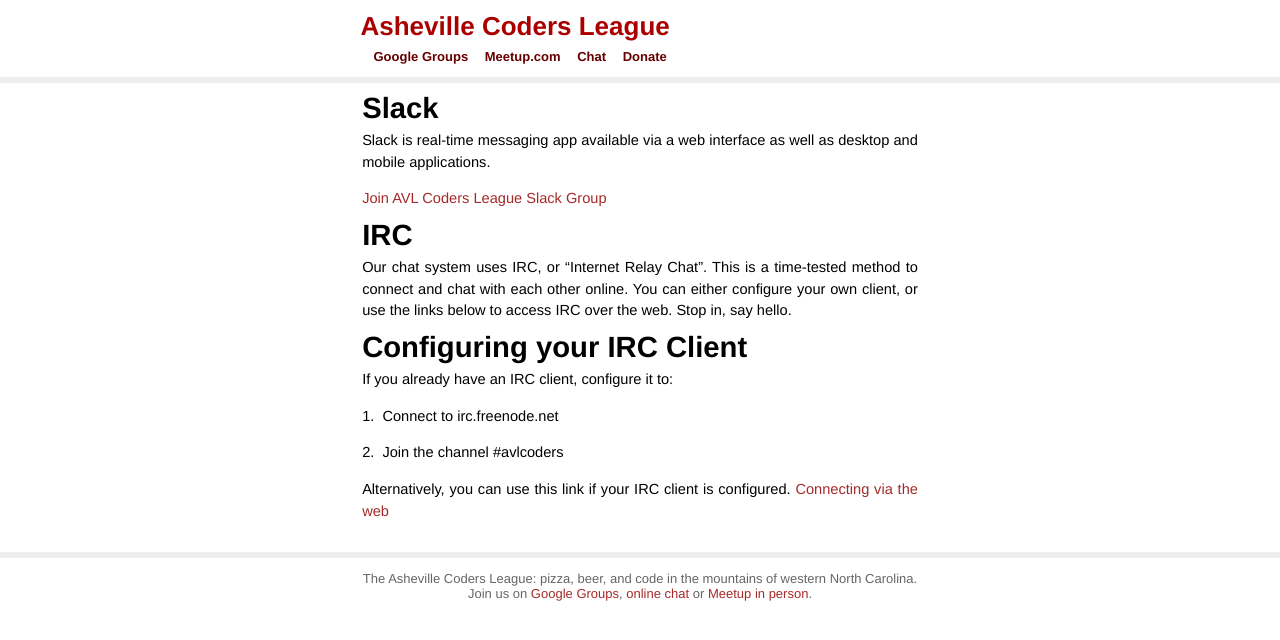
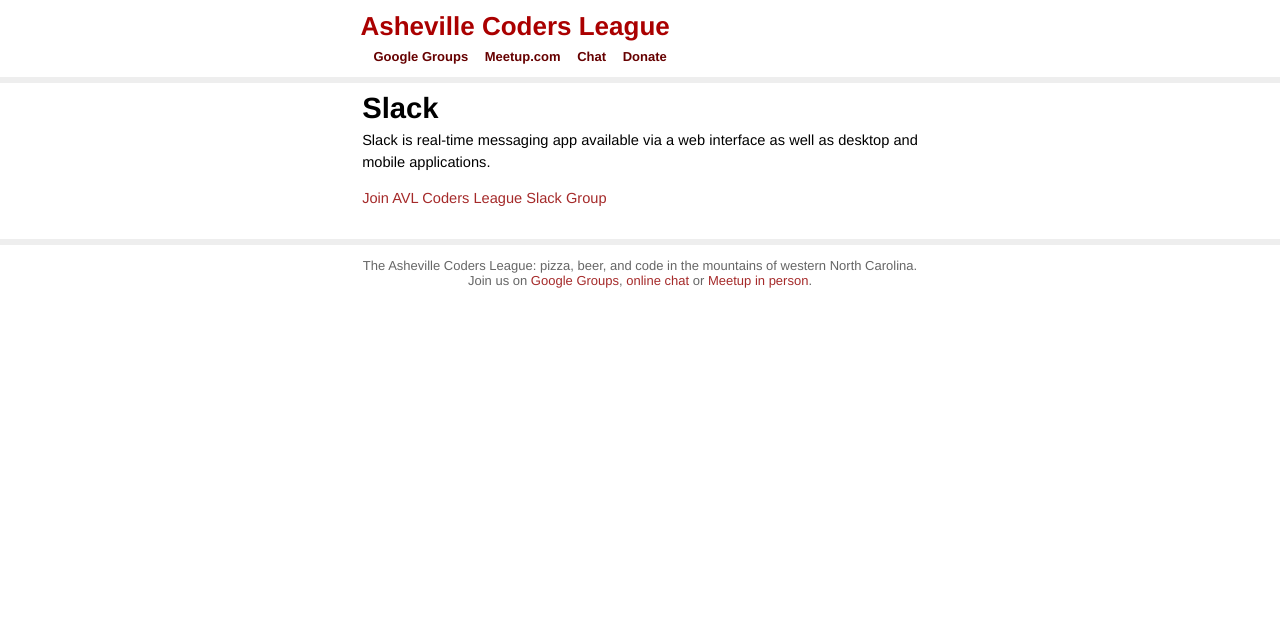
Before and after one commit to avlcoders/avlcoders.github.io, a Jekyll site: the page built from chat.md, in a window 1280 px wide. Shown: the top 640 px of the page. Built offline with Jekyll 4.4.1, drawn with Linux system fonts in a browser that asks for light colours.

Commit message:
Remove IRC
No one actually uses it, all the action happens on slack.

```diff
--- a/chat.md
+++ b/chat.md
@@ -8,18 +8,3 @@
 Slack is real-time messaging app available via a web interface as well as desktop and mobile applications.
 
 [Join AVL Coders League Slack Group](http://slack.avlcoders.org)
-
-# IRC
-
-Our chat system uses IRC, or "Internet Relay Chat". This is a time-tested method to connect and chat with each other online. You can either configure your own client, or use the links below to access IRC over the web. Stop in, say hello.
-
-# Configuring your IRC Client
-
-If you already have an IRC client, configure it to:
-
-1.&nbsp; Connect to irc.freenode.net
-
-2.&nbsp; Join the channel #avlcoders
-
-Alternatively, you can use this link if your IRC client is configured.
-[Connecting via the web](http://webchat.freenode.net/?channels=avlcoders&uio=d4)
```
